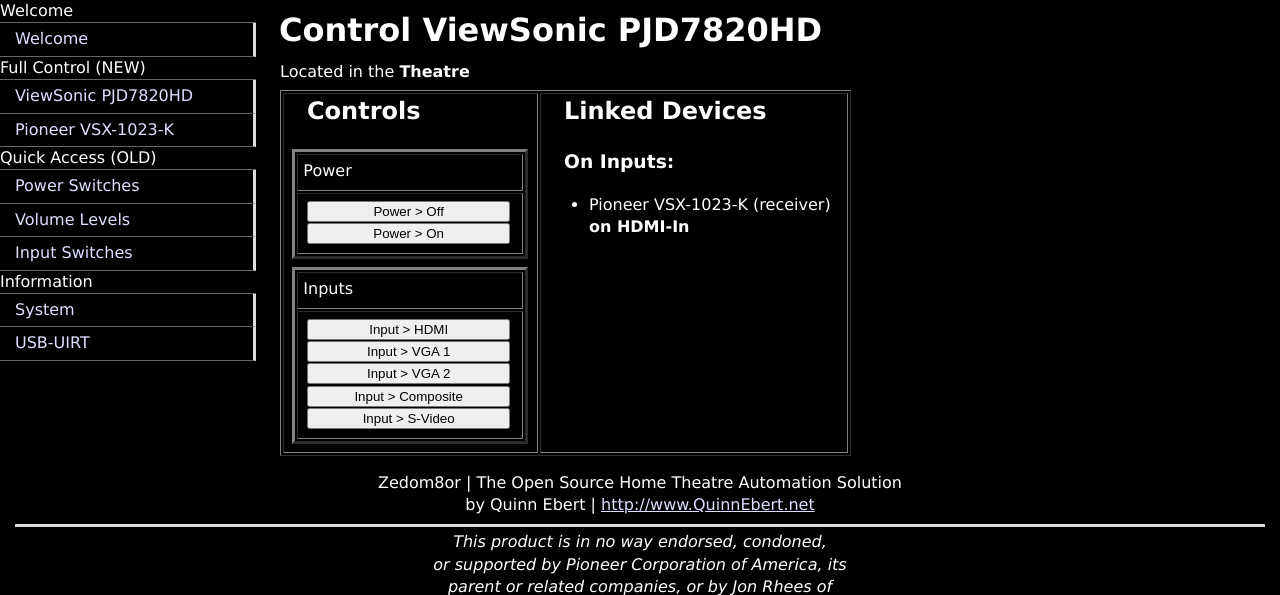
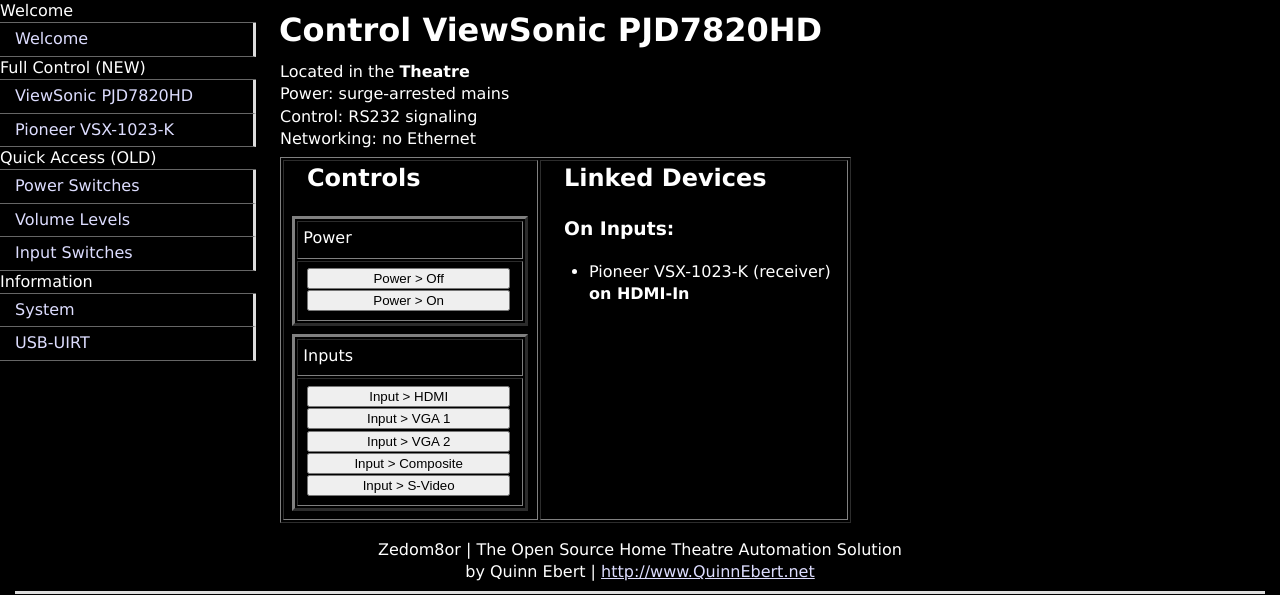
Before and after one commit to QuinnEbert/zedom8or, a PHP site: page /index.php?dynctl=projector in a window 1280 px wide. Shown: the part 91-686 px from the top of the page. Run offline with PHP 8.4, Linux system fonts and the light colour scheme.

Commit message:
Add more DevCfg fields and support their info output in dynctl (and Z8Remote)

```diff
--- a/Z8DevCfg.php
+++ b/Z8DevCfg.php
@@ -4,8 +4,9 @@ $devices = array(
 		'control' => 'commands',
 		'device' => 'projector',
 		'room' => 'Theatre',
-		'power' => 'surge-suppressed mains',
-		'network' => 'no network (no interface)',
+		'power' => 'surge-arrested mains',
+		'network' => 'no Ethernet',
+		'signaling' => 'RS232 signaling',
 		'link_as' => 'projector',
 		'links' => array(
 			'inputs' => array(
@@ -31,8 +32,8 @@ $devices = array(
 		'class' => 'vsx1023k',
 		'device' => 'receiver',
 		'room' => 'Theatre',
-		'power' => 'surge-suppressed mains',
-		'network' => '10/100 ethernet interface, DHCP to local network',
+		'power' => 'surge-arrested mains',
+		'network' => 'fast Ethernet, our DHCP',
 		'link_as' => 'receiver',
 		'links' => array(
 			'outputs' => array(
@@ -45,25 +46,25 @@ $devices = array(
 					'name' => 'Polk Audio Tall Satellites (Stereo Pair)',
 					'wire' => 'Doubly Insulated Copper Pairs',
 					'caps' => 'Banana Clips',
-					'power' => 'From receiver'
+					'power' => 'Receiver'
 				),
 				'Rear Pair' => array(
 					'name' => 'Polk Audio Mid Satellites (Stereo Pair)',
 					'wire' => 'Doubly Insulated Copper Pairs',
 					'caps' => 'Banana Clips',
-					'power' => 'From receiver'
+					'power' => 'Receiver'
 				),
 				'Centre' => array(
 					'name' => 'Polk Audio Wide Satellite (Standalone)',
 					'wire' => 'Doubly Insulated Copper Pair',
 					'caps' => 'Banana Clips',
-					'power' => 'From receiver'
+					'power' => 'Receiver'
 				),
 				'Subwoofer' => array(
 					'name' => 'Polk Audio 16-inch Selectable Passive/Active Woofer with Direct Inputs',
 					'wire' => 'Monster Cable Blue RCA',
 					'caps' => 'RCA-style tip/ring',
-					'power' => 'Dedicated AC'
+					'power' => 'Mains'
 				),
 			),
 		),
--- a/func_dynctl.php
+++ b/func_dynctl.php
@@ -56,7 +56,14 @@ if (isset($our_device['data']['links']['outputs'])) { foreach ($our_device['data
 	$our_device['compiled_links']['o'][$portName] = get_named_device($linkDev);
 } }
 
-echo '<p>Located in the <strong>'.$our_device['data']['room'].'</strong></p>';
+echo '<p>Located in the <strong>'.$our_device['data']['room'].'</strong>';
+if (isset($our_device['data']['power']))
+	echo '<br />Power: '.$our_device['data']['power'];
+if (isset($our_device['data']['signaling']))
+	echo '<br />Control: '.$our_device['data']['signaling'];
+if (isset($our_device['data']['network']))
+	echo '<br />Networking: '.$our_device['data']['network'];
+echo '</p>';
 
 echo '<table border="1"><tr>';
 // Controls
@@ -95,7 +102,31 @@ if (count($our_device['compiled_links']['i'])||count($our_device['compiled_links
 	}
 	echo '</td>';
 }
-echo '</tr></table>';
+echo '</tr>';
+
+if (isset($our_device['data']['analogues'])) {
+	if (isset($our_device['data']['analogues']['speakers'])) {
+		echo '<tr><td colspan="2"><h2>Connected Analogue Speakers</h2>';
+		foreach ($our_device['data']['analogues']['speakers'] as $set_name => $speaker) {
+			echo '<ul>';
+			echo '<li>';
+			echo '<strong>'.$set_name.'</strong>';
+			echo '<ul>';
+
+			echo '<li><em>'.$speaker['name'].'</em></li>';
+			echo '<li>Cabled with: '.$speaker['wire'].'</li>';
+			echo '<li>Terminated with: '.$speaker['caps'].'</li>';
+			echo '<li>Powered by: '.$speaker['power'].'</li>';
+
+			echo '</ul>';
+			echo '</li>';
+			echo '</ul>';
+		}
+		echo '</td></tr>';
+	}
+}
+
+echo '</table>';
 
 echo '</div>';
 
```
